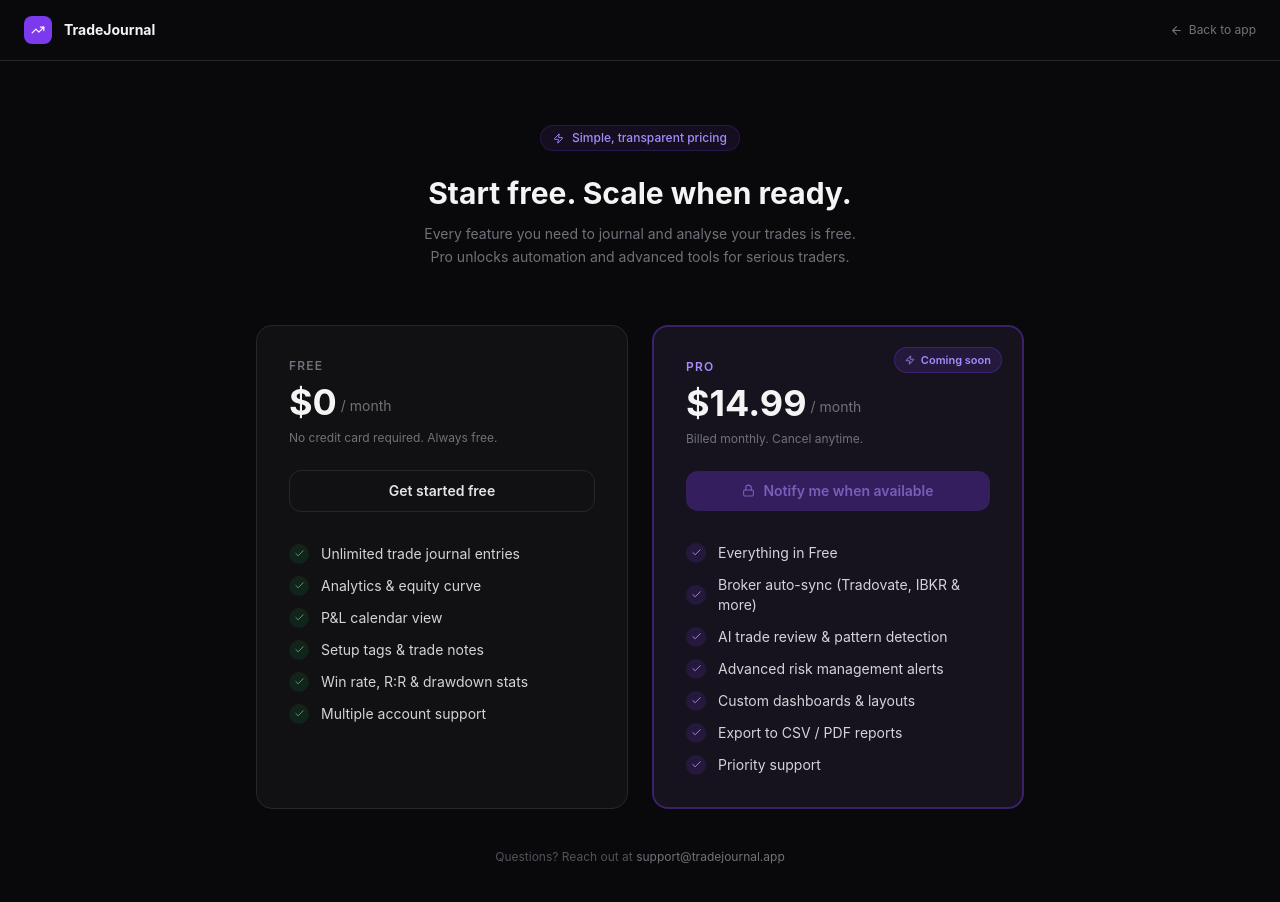
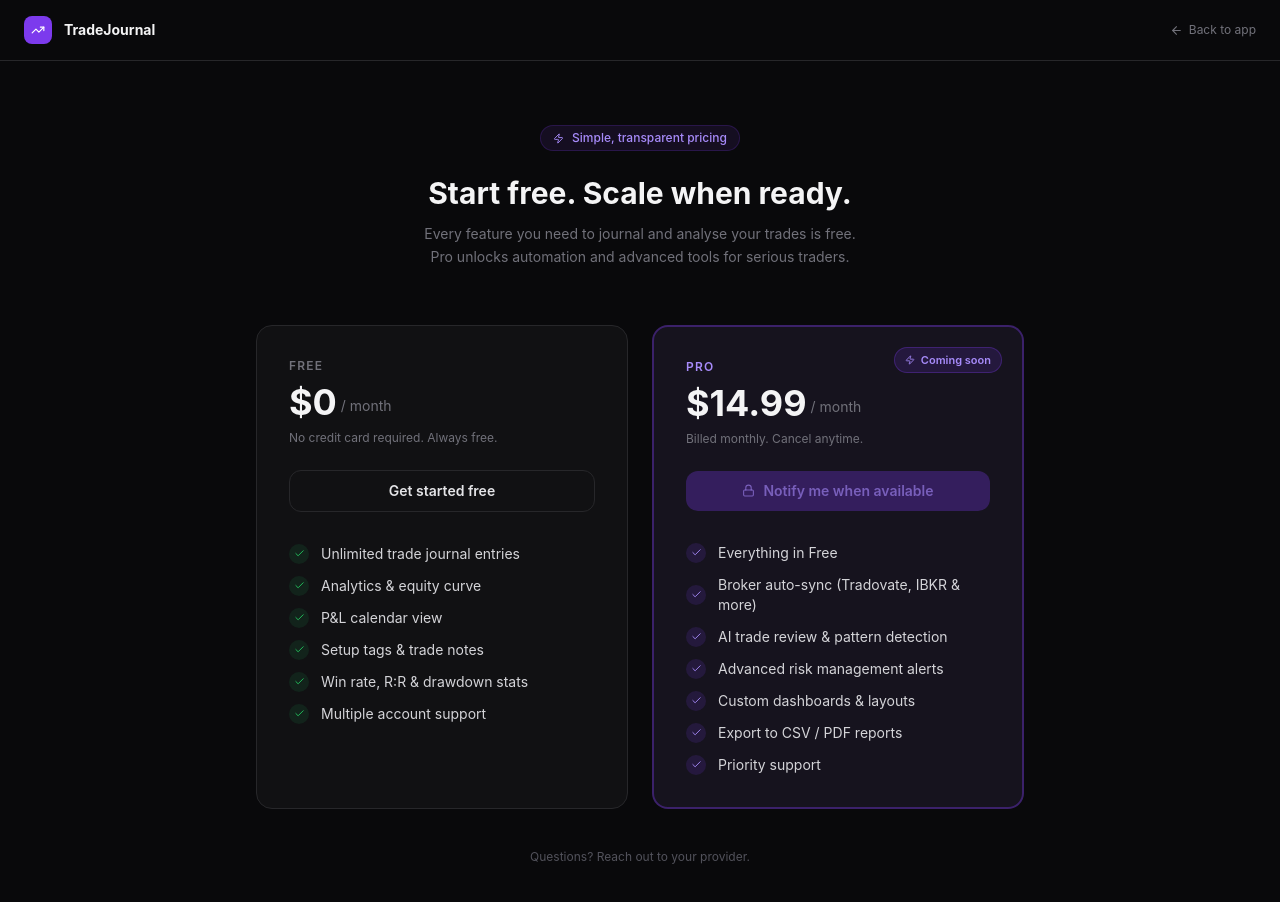
Before and after one commit to Leo0Garcia/TradeJournal, a Next.js app: page /pricing in a window 1280 px wide. Shown: the top 902 px of the page. Built offline with nearby package versions, Linux system fonts and the light colour scheme.

Commit message:
Replace support email with generic provider text on pricing page

```diff
--- a/app/pricing/page.tsx
+++ b/app/pricing/page.tsx
@@ -132,10 +132,7 @@ export default function PricingPage() {
 
         {/* Footer note */}
         <p className="mt-10 text-xs text-zinc-600 text-center">
-          Questions? Reach out at{' '}
-          <a href="mailto:support@tradejournal.app" className="text-zinc-500 hover:text-zinc-300 transition-colors">
-            support@tradejournal.app
-          </a>
+          Questions? Reach out to your provider.
         </p>
       </div>
     </div>
```
